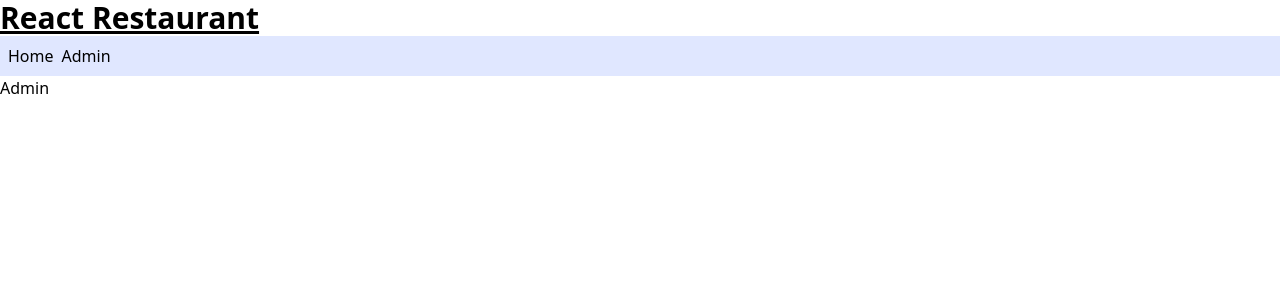
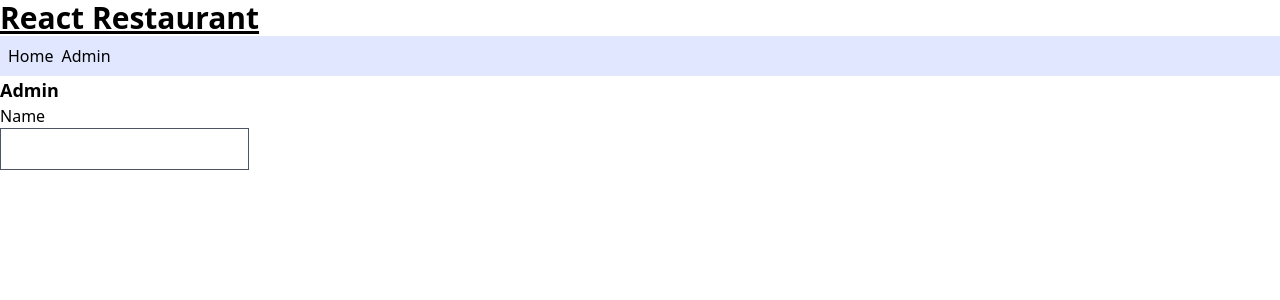
Before and after one commit to EnlightonOcean/react-restaurant, a React (Vite) app: page /Admin in a window 1280 px wide. Shown: the top 300 px of the page. Built offline with nearby package versions, Linux system fonts and the light colour scheme.

Commit message:
Shared Components

```diff
--- a/src/Admin.tsx
+++ b/src/Admin.tsx
@@ -1,5 +1,14 @@
+import Heading from "./shared/Heading";
+import Input from "./shared/input";
+
 const Admin = () => (
-    <>Admin</>
+  <main>
+    {/* <h1>Admin</h1> */}
+    <Heading level={2}>Admin</Heading>
+    <form action="">
+      <Input id="Name" label="Name"></Input>
+    </form>
+  </main>
 );
 
 export default Admin;
--- a/src/Menu.tsx
+++ b/src/Menu.tsx
@@ -1,11 +1,18 @@
 import { foods } from "./food";
+import Heading from "./shared/Heading";
 
 const Menu = () => (
+  <>
+    <Heading level={2}>Menu</Heading>
     <div className="flex flex-wrap">
       {foods.map((food) => {
         return (
-          <div className="hover:bg-indigo-600 hover:text-white p-2 shadow-lg border max-w-sm m-2 rounded">
-            <h2 className="text-lg font-bold">{food.name}</h2>
+          <div
+            key={food.name}
+            className="hover:bg-indigo-600 hover:text-white p-2 shadow-lg border max-w-sm m-2 rounded"
+          >
+            {/* <h2 className="text-lg font-bold">{food.name}</h2> */}
+            <Heading level={2}>{food.name}</Heading>
             <img
               src={"/images/" + food.image}
               className="h-52"
@@ -17,6 +24,7 @@ const Menu = () => (
         );
       })}
     </div>
+  </>
 );
 
 export default Menu;
--- /dev/null
+++ b/src/shared/Heading.tsx
@@ -0,0 +1,14 @@
+type HeadingProps ={
+    children: React.ReactNode;
+    level: 1|2|3|4|5|6;
+};
+
+const Heading = (props: HeadingProps) => {
+  const Tag =`h${props.level}` as keyof JSX.IntrinsicElements;
+  return(
+  <main>
+    <Tag className="text-lg font-bold">{props.children}</Tag>
+  </main>)
+}
+
+export default Heading;
--- /dev/null
+++ b/src/shared/Input.tsx
@@ -0,0 +1,15 @@
+type InputProps = {
+    id: string;
+    label:string;
+};
+
+const Input = (prop: InputProps) => (
+  <main>
+    <label className="block" htmlFor={prop.id}>
+      {prop.label}
+    </label>
+    <input id={prop.id} className="border border-gray-600 p-2" type="text" />
+  </main>
+);
+
+export default Input;
```
